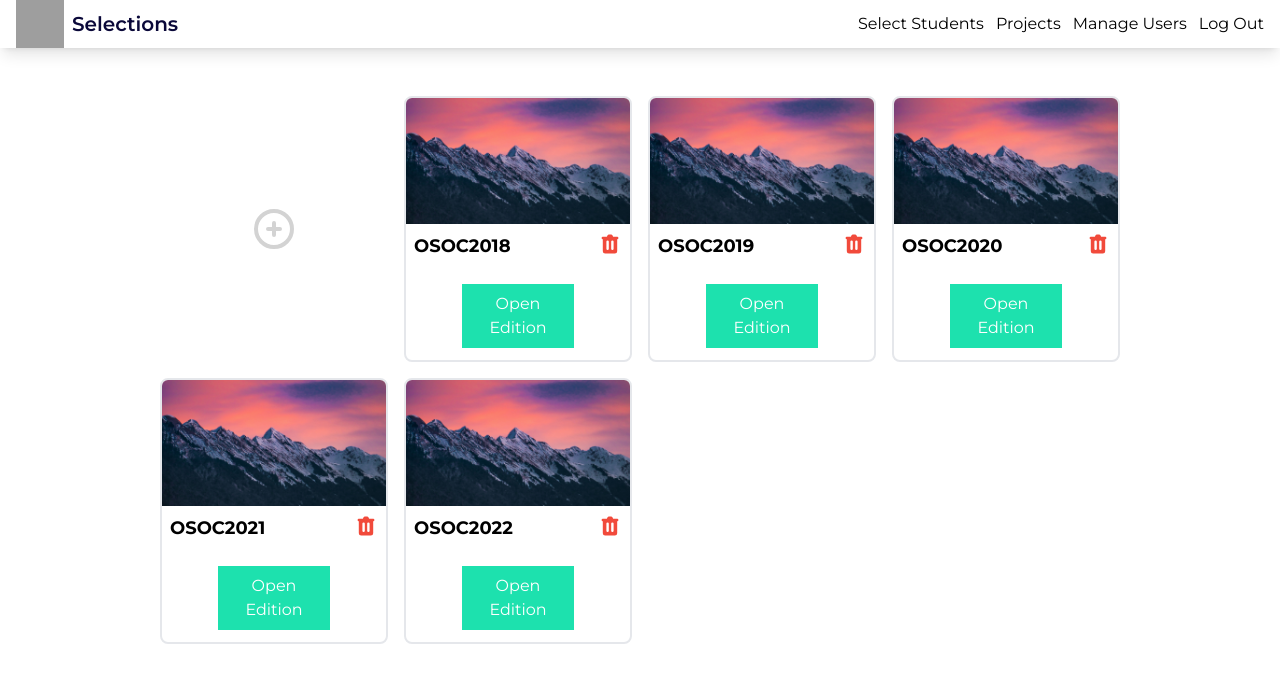
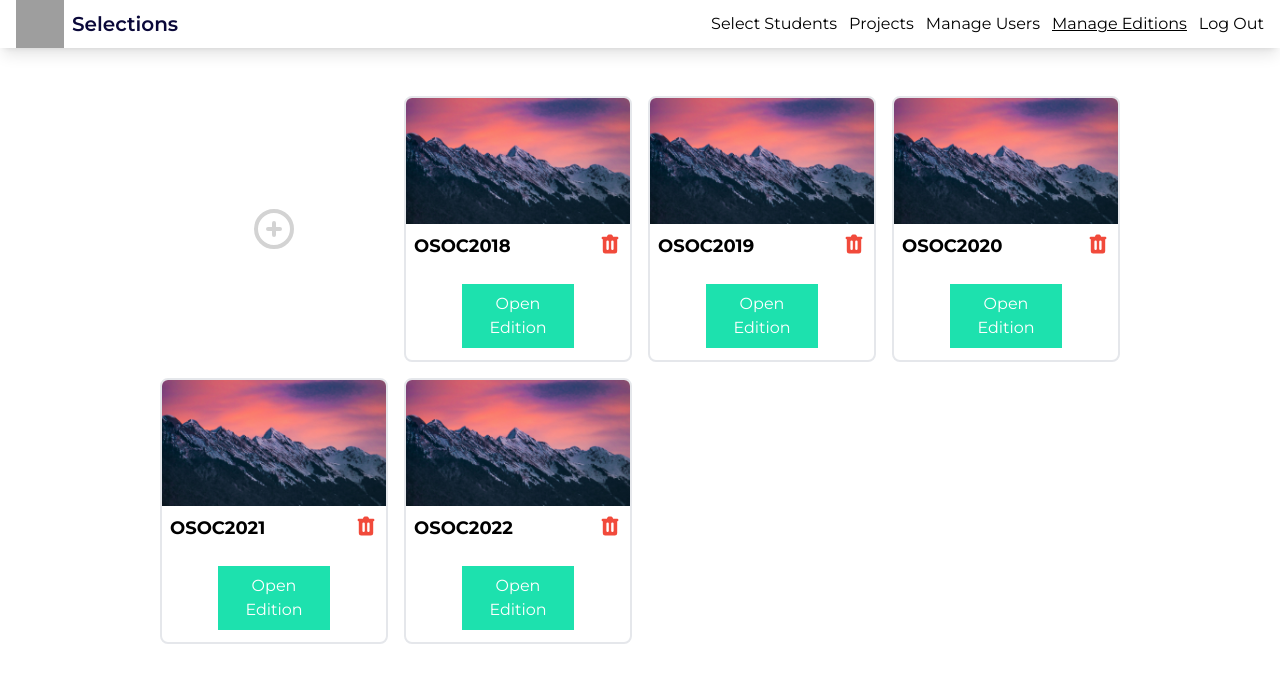
Before and after one commit to SELab-2/OSOC-1, a Next.js app in the folder frontend/: page /editions in a window 1280 px wide. Shown: the top 682 px of the page. Built offline with nearby package versions, Linux system fonts and the light colour scheme; no server answers; grey boxes are pictures that could not be loaded.

Commit message:
feat: add link to header to visit editions page

```diff
--- a/frontend/components/Header.tsx
+++ b/frontend/components/Header.tsx
@@ -43,6 +43,13 @@ const Header: React.FC<HeaderProps> = () => {
           >
             <Link href="/users">Manage Users</Link>
           </li>
+          <li
+            className={`ml-3 hover:underline sm:inline ${
+              current_path === '/editions' ? 'underline' : ''
+            }`}
+          >
+            <Link href="/editions">Manage Editions</Link>
+          </li>
           <li className={`ml-3 hover:underline sm:inline`}>
             <Link href="/logout">Log Out</Link>
           </li>
```
